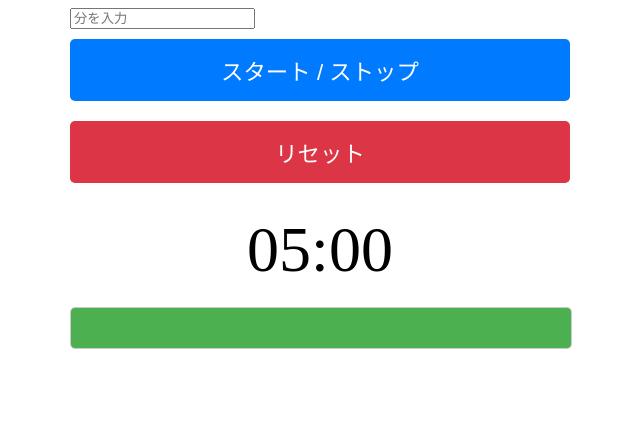
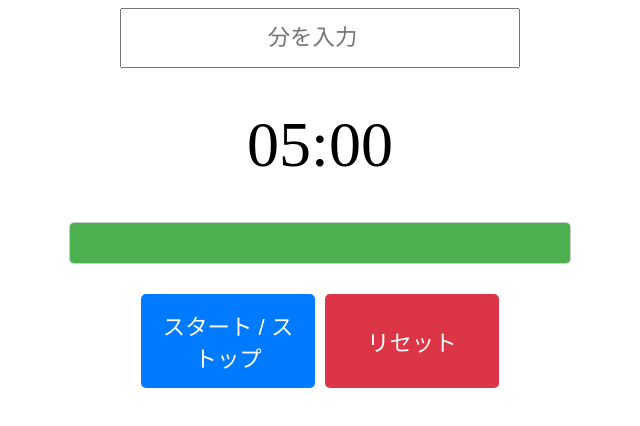
Before and after one commit to kidou3000/1st-typescript-project, a website: page web_timer/index.html in a window 1280 px wide. Shown: the whole page, without its empty margins (320-960 px from the left). Drawn offline with Linux system fonts and the light colour scheme.

Commit message:
タイマーとりあえず完成

```diff
--- a/web_timer/index.html
+++ b/web_timer/index.html
@@ -5,13 +5,32 @@
   <meta name="viewport" content="width=device-width, initial-scale=1.0">
   <title>カウントダウンタイマー</title>
   <style>
-    #timerApp {$1width: 100%; max-width: 500px; margin: auto;$2}
+    #timerApp {
+      display: flex;
+      flex-direction: column;
+      align-items: center;
+      max-width: 500px;
+      margin: auto;
+    }
 
-    #timeInput {$1width: calc(100% - 40px);$2}
+    #timeInput {
+      width: 90%;
+      max-width: 400px;
+      font-size: 1.4em;
+      padding: 15px;
+      margin-bottom: 20px;
+      text-align: center;
+      box-sizing: border-box;
+    }
 
-    #startStopButton, #resetButton {
+    #buttonContainer {
+      display: flex;
+      gap: 10px;
+      margin-top: 20px;
+    }
+
+    #startStopButton {
       width: 100%;
-      max-width: none;
       font-size: 1.4em;
       padding: 15px;
       margin: 10px 0;
@@ -24,7 +43,16 @@
     }
 
     #resetButton {
+      width: 100%;
+      font-size: 1.4em;
+      padding: 15px;
+      margin: 10px 0;
+      cursor: pointer;
+      border: none;
+      border-radius: 5px;
       background-color: #dc3545;
+      color: white;
+      transition: background-color 0.3s ease;
     }
 
     #startStopButton:hover {
@@ -33,12 +61,6 @@
 
     #resetButton:hover {
       background-color: #c82333;
-    }
-
-    #timerDisplay {
-      font-size: 4em;
-      margin: 20px 0;
-      text-align: center;
     }
 
     #progressBarContainer {
@@ -74,7 +96,10 @@
       0% { background-color: #ff5252; }
       100% { background-color: #ffdada; }
     }
-  @media (max-width: 600px) {$1#timeInput, #startStopButton, #resetButton {$2width: calc(100% - 20px);
+
+    @media (max-width: 600px) {
+      #timeInput, #startStopButton, #resetButton {
+        width: 100%;
         font-size: 1.3em;
         padding: 10px;
       }
@@ -82,16 +107,25 @@
         font-size: 3em;
       }
     }
+
+    #timerDisplay {
+      font-size: 4em;
+      margin: 20px 0;
+      text-align: center;
+    }
   </style>
 </head>
 <body>
   <div id="timerApp">
     <input type="number" id="timeInput" placeholder="分を入力" min="1">
-    <button id="startStopButton">スタート / ストップ</button>
-    <button id="resetButton">リセット</button>
     <div id="timerDisplay">05:00</div>
+
     <div id="progressBarContainer">
       <div id="progressBar"></div>
+    </div>
+    <div id="buttonContainer">
+      <button id="startStopButton">スタート / ストップ</button>
+      <button id="resetButton">リセット</button>
     </div>
   </div>
 
```
Also changed, not shown: web_timer/countdown_timer.ts (+41 -135 lines), 1 other file.
